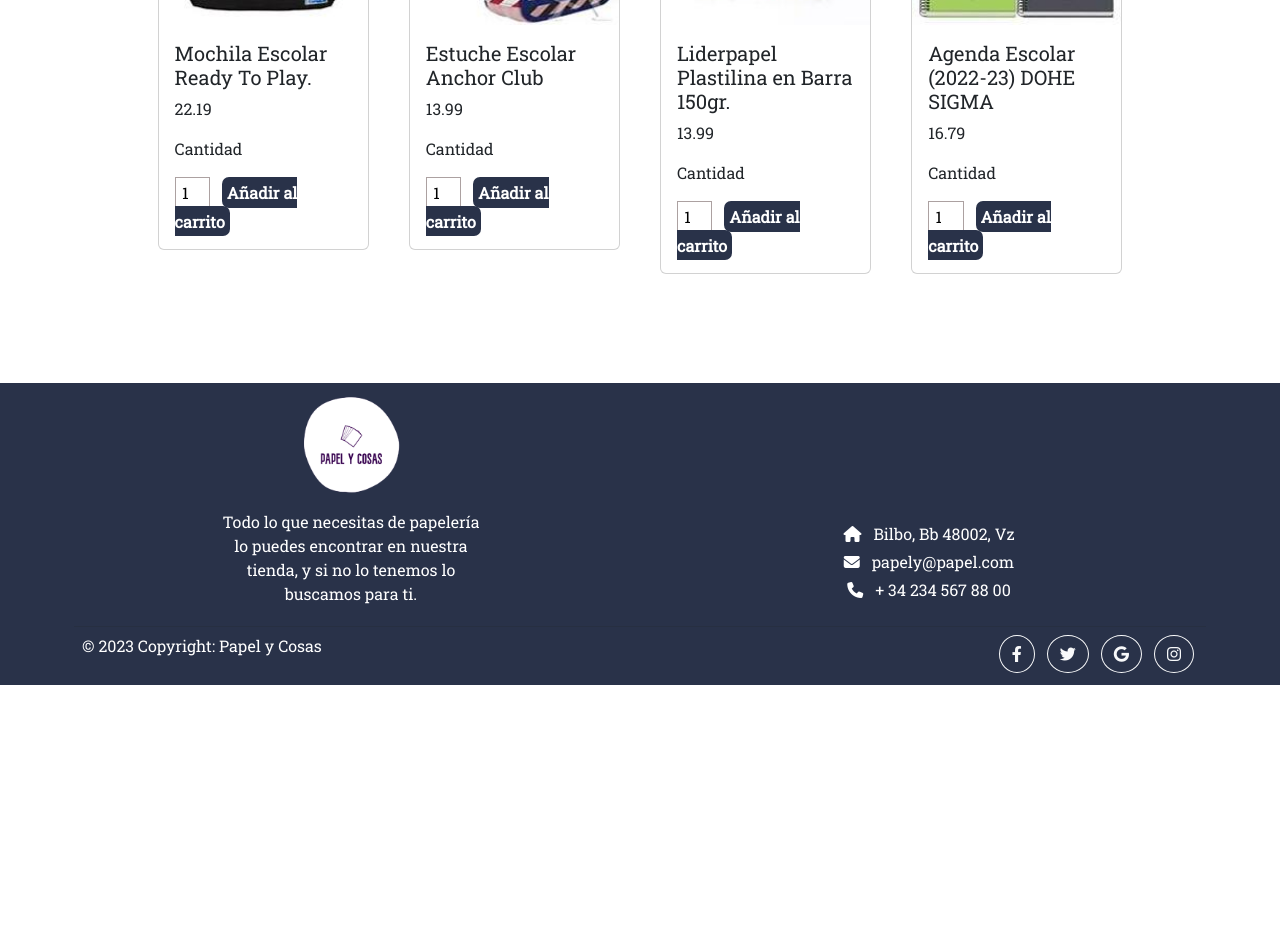
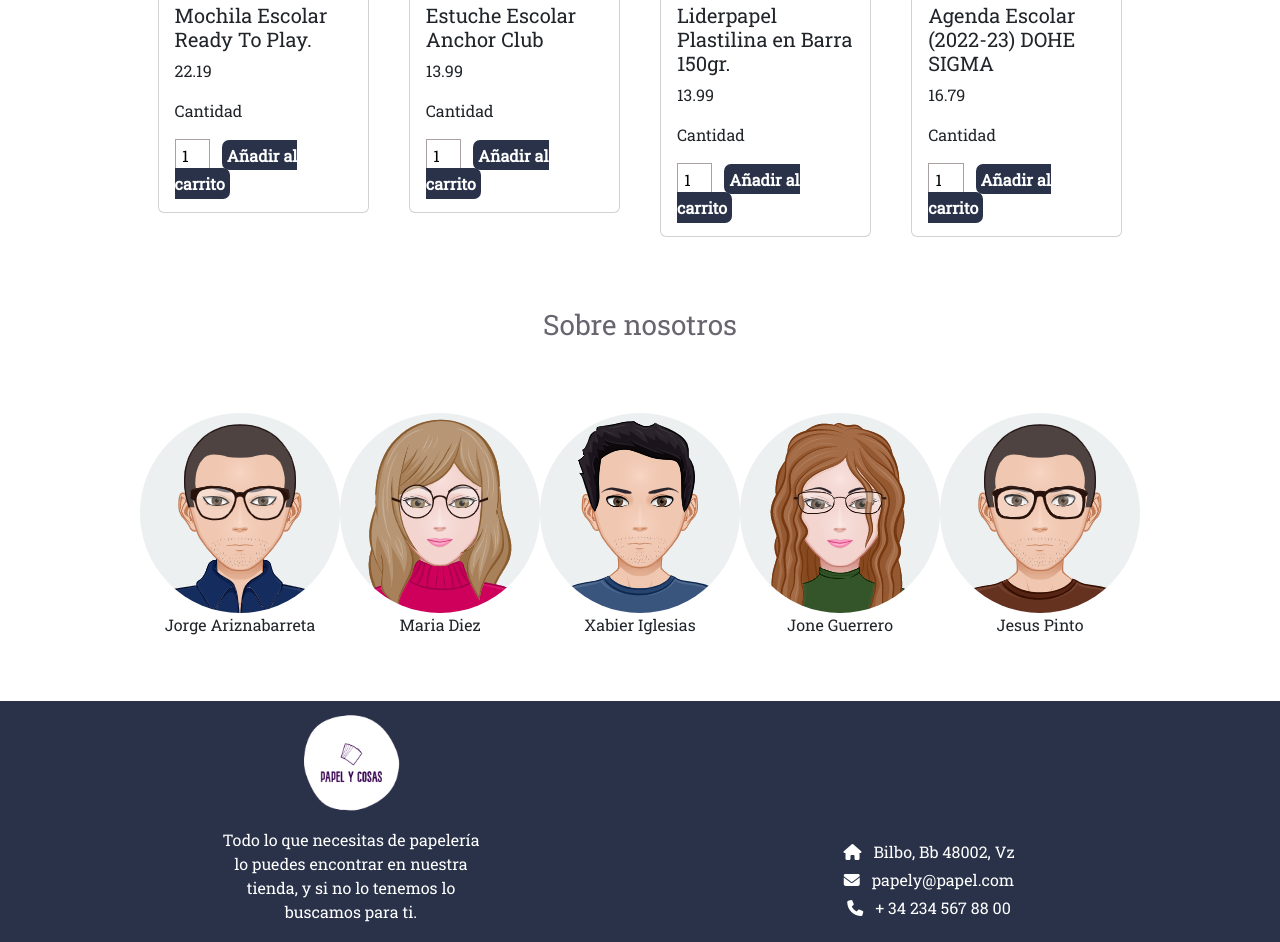
Before and after one commit to guejo8/E-commerce, a plain HTML site: page index/index.html in a window 1280 px wide. Shown: the part 1858-2800 px from the top of the page. Before the commit the page ends 2543 px from the top, so only its background shows below. Drawn offline with nearby package versions, Linux system fonts and the light colour scheme; grey boxes are pictures that could not be loaded; files whose address does not match are found by name.

Commit message:
incluido el about us pero falta la parte de responsive y darle color al titulo

```diff
--- a/estilos/main.scss
+++ b/estilos/main.scss
@@ -102,3 +102,14 @@ table input[type='number'] {
 #formulario-contacto{
   padding-left: 2rem;
 }
+
+
+// Parte About us
+#aboutus{
+  padding-bottom: 3rem;
+}
+
+#aboutustexto{
+  padding-bottom: 4rem;
+  color:$color-dos;
+}
--- a/index/index.html
+++ b/index/index.html
@@ -77,13 +77,36 @@
                 </select>
             </span>
         </div><!--Encabezado de Catálogo-->
-        <div class="row cards" style="width: 80%; margin: 8% auto;" id="CardContainer">
+        <div class="row cards" style="width: 80%; margin: 5% auto;" id="CardContainer">
         <!-- <div class="container row align-items-lg-center" >  Contenedor de tarjetas -->
           <!--Aqui van las tarjetas-->
                   </div>
         <div id="aboutus">
+          <h3 class="text-center" id="aboutustexto">Sobre nosotros</h3>
+            <div class="d-flex justify-content-center align-items-center" >
+              <div >
+                <img src="../imagenes/avatares/Jorge.png" class="rounded-circle" alt="Jorge Ariznabarreta">
+                <p class="text-center">Jorge Ariznabarreta</p>
+              </div>
+              <div >
+                <img src="../imagenes/avatares/Maria.png" class="rounded-circle"  alt="Maria Diez">
+                <p class="text-center">Maria Diez</p>
+              </div>
+              <div >
+                <img src="../imagenes/avatares/Xabier.png" class="rounded-circle" alt="Xabier Iglesias">
+                <p class="text-center">Xabier Iglesias</p>
+              </div>
+              <div >
+                <img src="../imagenes/avatares/Jone.png" class="rounded-circle" alt="Jone Guerrero">
+                <p class="text-center">Jone Guerrero</p>
+              </div>
+              <div >
+                <img src="../imagenes/avatares/Jesus.png" class="rounded-circle" alt="Jesus Pinto">
+                <p class="text-center">Jesus Pinto</p>
+              </div>
+            </div>
 
-        </div>
+
     </main>
 
 
--- a/registrosesion.js
+++ b/registrosesion.js
@@ -41,10 +41,4 @@ function registroCliente(){
     localStorage.setItem("UsersLS", listUsersStringfied); //Y mandas la lista actualizada
 
 
-
-    //Subir a la bbdd en js el nuevo usuario (array + Objeto)
-
-    // listUsers.push(newUser)
-    // jsonStoreList(listUsers)
-
 }
```
Also changed, not shown: estilos/main.css, imagenes/avatares/Jesus.png (added), imagenes/avatares/Jone.png (added), imagenes/avatares/Jorge.png (added), imagenes/avatares/Maria.png (added), imagenes/avatares/Xabier.png (added), 1 other file.
